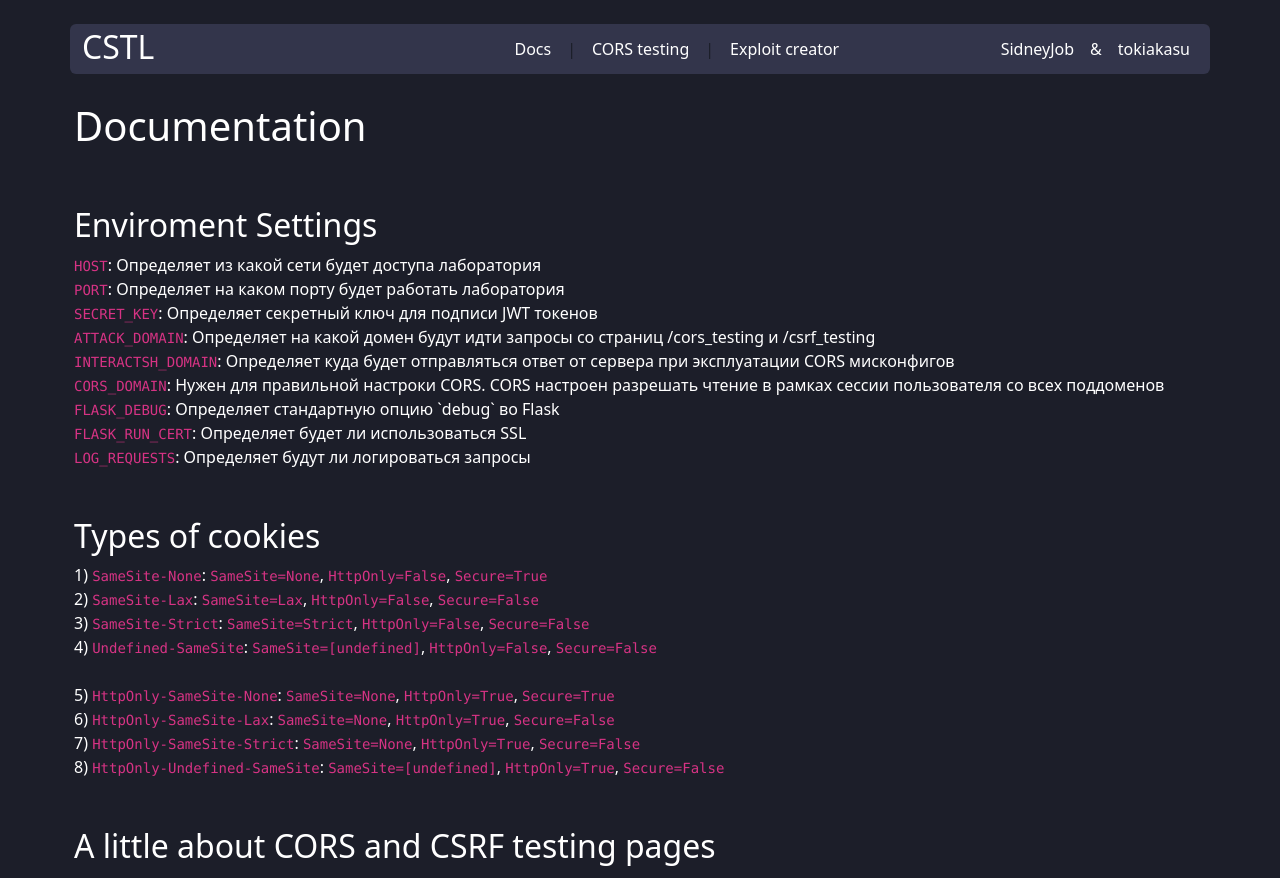
After one commit to SidneyJob/CSTL, a Flask app: page /docs in a window 1280 px wide. The commit adds this page. Run offline with Flask 3, Linux system fonts and the light colour scheme; some libraries are stand-ins or nearby versions.

Commit message:
Some a litte edits: change env, add docs, add csrf page

```diff
--- a/app/static/js/cors.js
+++ b/app/static/js/cors.js
@@ -139,10 +139,9 @@ function CreateCommonDiv(methods, pages){
     document.getElementsByTagName("body")[0].appendChild(DivMain);
 }
 
-function StartCORSAttack(url, logurl){
+function StartCORSAttack(url, logurl, pages){
     var methods = ["GET", "POST"];
-    var pages = ["api_correct", "api_null", "api_gen"]
-
+    pages = pages.split(',');
 
     for (let i = 0; i < methods.length; i += 1) {
         for (let j = 0; j < pages.length; j += 1) {
--- a/app/templates/base.html
+++ b/app/templates/base.html
@@ -5,8 +5,12 @@
         <meta http-equiv="X-UA-Compatible" content="IE=edge">
         <meta name="viewport" content="width=device-width, initial-scale=1.0">
         <title>CSTL workshop</title>
+
         <link rel="shortcut icon" href="{{ url_for('static', filename='favicon.ico') }}">
         <link rel="stylesheet" href="{{ url_for('static', filename='css/custom.css') }}">
+
+        <script src="{{ url_for('static', filename='js/csrf.js') }}" type="text/javascript" ></script>
+        <script src="{{ url_for('static', filename='js/cors.js') }}" type="text/javascript" ></script>
     </head>
     <body class="bg-primary">
         <div class="container bg-secondary rounded">
@@ -22,7 +26,7 @@
             <ul class="nav col-3 col-md-auto mb-2 text-start mb-md-0">
                 <li><a href="/docs" class="nav-link px-2 link-header">Docs</a></li>
                 <li class="nav-link px-2 delimeter">|</li>
-                <li><a href="/attack" class="nav-link px-2 link-header">CORS testing</a></li>
+                <li><a href="/cors_testing" class="nav-link px-2 link-header">CORS testing</a></li>
                 <li class="nav-link px-2 delimeter">|</li>
                 <li><a href="/edit" class="nav-link px-2 link-header">Exploit creator</a></li>
             </ul>
--- /dev/null
+++ b/app/templates/docs.html
@@ -0,0 +1,64 @@
+{% extends "base.html" %}
+
+{% block content %}
+
+
+
+<div class="container mt-4 p-1 text-start text-white">
+    <div class="row">
+        <h1>Documentation</h1>
+    </div><br><br>
+
+
+    <div class="row">
+        <h2>Enviroment Settings</h2>
+    </div>
+
+    <code>HOST</code>: Определяет из какой сети будет доступа лаборатория <br>
+    <code>PORT</code>: Определяет на каком порту будет работать лаборатория <br>
+    <code>SECRET_KEY</code>: Определяет секретный ключ для подписи JWT токенов <br>
+    <code>ATTACK_DOMAIN</code>: Определяет на какой домен будут идти запросы со страниц /cors_testing и /csrf_testing <br>
+    <code>INTERACTSH_DOMAIN</code>: Определяет куда будет отправляться ответ от сервера при эксплуатации CORS мисконфигов <br>
+    <code>CORS_DOMAIN</code>: Нужен для правильной настроки CORS. CORS настроен разрешать чтение в рамках сессии пользователя со всех поддоменов <br>
+    <code>FLASK_DEBUG</code>: Определяет стандартную опцию `debug` во Flask <br>
+    <code>FLASK_RUN_CERT</code>: Определяет будет ли использоваться SSL <br>
+    <code>LOG_REQUESTS</code>: Определяет будут ли логироваться запросы <br>
+    <br><br>
+
+
+    <div class="row">
+        <h2>Types of cookies</h2>
+    </div>
+
+    1) <code>SameSite-None</code>: <code>SameSite=None</code>, <code>HttpOnly=False</code>, <code>Secure=True</code> <br>
+    2) <code>SameSite-Lax</code>: <code>SameSite=Lax</code>, <code>HttpOnly=False</code>, <code>Secure=False</code> <br>
+    3) <code>SameSite-Strict</code>: <code>SameSite=Strict</code>, <code>HttpOnly=False</code>, <code>Secure=False</code> <br>
+    4) <code>Undefined-SameSite</code>: <code>SameSite=[undefined]</code>, <code>HttpOnly=False</code>, <code>Secure=False</code> <br>
+
+    <br>
+
+    5) <code>HttpOnly-SameSite-None</code>: <code>SameSite=None</code>, <code>HttpOnly=True</code>, <code>Secure=True</code> <br>
+    6) <code>HttpOnly-SameSite-Lax</code>: <code>SameSite=None</code>, <code>HttpOnly=True</code>, <code>Secure=False</code> <br>
+    7) <code>HttpOnly-SameSite-Strict</code>: <code>SameSite=None</code>, <code>HttpOnly=True</code>, <code>Secure=False</code> <br>
+    8) <code>HttpOnly-Undefined-SameSite</code>: <code>SameSite=[undefined]</code>, <code>HttpOnly=True</code>, <code>Secure=False</code> <br>
+    <br><br>
+
+
+    <div class="row">
+        <h2>A little about CORS and CSRF testing pages</h2>
+    </div>
+
+
+</div>
+
+
+
+
+
+
+
+
+
+
+
+{% endblock %}
--- a/app/templates/index.html
+++ b/app/templates/index.html
@@ -6,15 +6,14 @@
         <h1>Client-Side Testing Lab</h1>
         <div class="col-6 ms-4 mt-3">
             <ul>
-                    <li>Actual lab for testing <b>yours</b> CORS PoC.</li>
+                <li>Actual lab for testing <b>yours</b> Client-Side PoCs.</li>
                 <li>Made by SidneyJob and tokiakasu for our <a class="link-info link-offset-2 text-decoration-none" href="https://xakep.ru">research.</a></li>
-                    <li>blah blah <code>1337</code> blah <code>elite blah blah</code>.</li>
             </ul>
         </div>
         <div class="col-4">
             <div class="col-lg-6 col-xxl-6 mx-auto">
                 <div class="d-grid gap-2 justify-content-end">
-                        <a class="btn btn-outline-light" href="/attack" rel="noopener noreferrer" role="button">CORS testing</a>
+                    <a class="btn btn-outline-light" href="/cors_testing" rel="noopener noreferrer" role="button">CORS testing</a>
                     <a class="btn btn-outline-danger" href="/edit">Custom exploit</a>
                 </div>
             </div>
--- a/app/views.py
+++ b/app/views.py
@@ -11,6 +11,8 @@ import os
 import utils
 
 lab_views = Blueprint('lab_views', __name__)
+
+cors_pages = os.getenv("CORS_PAGES")
 cors_domain = os.getenv("CORS_DOMAIN")
 attack_domain = os.getenv("ATTACK_DOMAIN")
 interactsh_domain = os.getenv("INTERACTSH_DOMAIN")
@@ -20,12 +22,25 @@ interactsh_domain = os.getenv("INTERACTSH_DOMAIN")
 def hello():
     return utils.return_cookie(request)
 
+@lab_views.route('/docs', methods=['POST', 'GET'])
+def docs():
+    return make_response(
+        render_template("docs.html")
+                )
 
-@lab_views.route('/attack', methods=['POST', 'GET'])
-def attack_route():
+@lab_views.route('/cors_testing', methods=['POST', 'GET'])
+def cors_attack_route():
     return make_response(
-        render_template("attack.html",
-                        cook=dict(request.cookies),
+        render_template("cors.html",
+                        ATTACK_DOMAIN=attack_domain,
+                        INTERACTSH_DOMAIN=interactsh_domain,
+                        CORS_PAGES=cors_pages)
+                        )
+
+@lab_views.route('/csrf_testing', methods=['POST', 'GET'])
+def csrf_attack_route():
+    return make_response(
+        render_template("csrf.html",
                         ATTACK_DOMAIN=attack_domain,
                         INTERACTSH_DOMAIN=interactsh_domain)
                         )
@@ -80,23 +95,6 @@ def payload_route():
     res.headers = json.loads(headers_)
 
     return res
-
-
-
-# Return JavaScript files
-@lab_views.route('/main.js', methods=['GET'])
-def xss():
-    return send_file('./js/main.js', download_name='xss.js')
-
-
-@lab_views.route('/csrf.js', methods=['GET'])
-def xss1():
-    return send_file('./js/csrf.js', download_name='xss.js')
-
-
-@lab_views.route('/cors.js', methods=['GET'])
-def xss2():
-    return send_file('./js/cors.js', download_name='xss.js')
 
 
 # Page to test CSRF
```
Also changed, not shown: app/static/js/main.js (deleted, +0 -20 lines), app/templates/attack.html (deleted, +0 -32 lines), app/templates/cors.html (added, +18 -0 lines), app/templates/csrf.html (added, +13 -0 lines), .github/README.md, 1 other file. Lines whose indentation alone changed are shown as unchanged.
